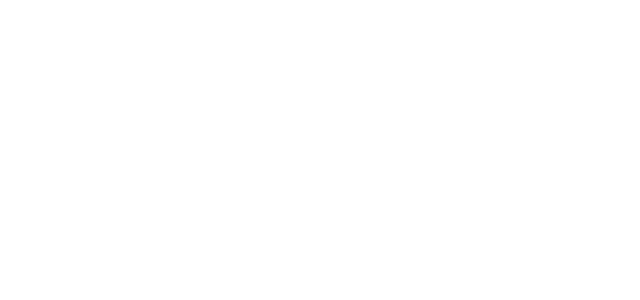
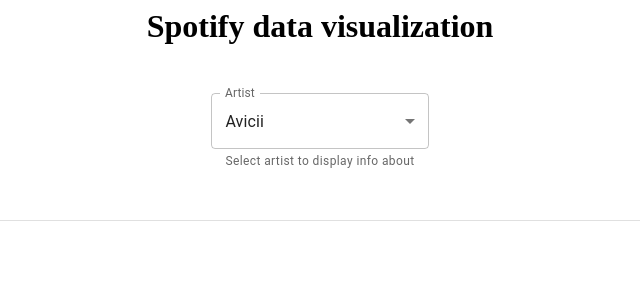
Before and after one commit to xsuran07/spotify-web-app, a React (Create React App) app: page / in a window 1280 px wide. Shown: the top 300 px of the page, without its empty margins (320-960 px from the left). Built offline with nearby package versions, Linux system fonts and the light colour scheme.

Commit message:
Implement component for selecting artist
This component allows user to pick one of the hardcoded artists.
Other components will visualize data connected with chosen artist.

```diff
--- a/src/App.js
+++ b/src/App.js
@@ -1,5 +1,20 @@
+import { useState } from 'react';
+import Stack from '@mui/material/Stack';
+import Divider from '@mui/material/Divider';
+
+import { SelectArtist, artistsList } from './components/SelectArtist';
+
 export default function App() {
+  const [ artistID, setArtistID ] = useState(artistsList[0].id);
+
   return (
-    <div></div>
+    <Stack
+      spacing={6}
+      alignItems='center'
+    >
+      <h1>Spotify data visualization</h1>
+      <SelectArtist artistID={artistID} setArtistID={setArtistID} />
+      <Divider style={{ width: '100%' }}/>
+    </Stack>
   );
 }
--- /dev/null
+++ b/src/components/SelectArtist.jsx
@@ -0,0 +1,55 @@
+/**
+ * @brief Component for selecting an artist whose detailed
+ * information shall be shown.
+ *
+ * @author Jakub Šuráň (xsuran07@stud.fit.vutbr.cz)
+ * @file SelectArtist.jsx
+ */
+
+import FormControl from '@mui/material/FormControl';
+import InputLabel from '@mui/material/InputLabel';
+
+import MenuItem from '@mui/material/MenuItem';
+import Select from '@mui/material/Select';
+import FormHelperText from '@mui/material/FormHelperText';
+
+/**
+ * @brief List with objects that represent different artists (their names
+ * and ID assigned by spotify REST API).
+ */
+export const artistsList = [
+  { name: 'Avicii', id: '1vCWHaC5f2uS3yhpwWbIA6' },
+  { name: 'Pitbull', id: '0TnOYISbd1XYRBk9myaseg' },
+  { name: 'Martin Garix', id: '60d24wfXkVzDSfLS6hyCjZ' }
+];
+
+/**
+ * @brief Select component which allows user to pick artist about which
+ * information shall be displayed..
+ *
+ * @param artistID State variable storing ID of currently picked artist.
+ * @param setAristID Setter function for artistID state variable.
+ */
+export const SelectArtist = ({ artistID, setArtistID }) => {
+  const handleChange = (event) => {
+    setArtistID(event.target.value);
+  };
+
+  return (
+    <FormControl sx={{ m:1, minWidth: 150 }}>
+      <InputLabel id='select-artist-label'>Artist</InputLabel>
+      <Select
+        id='select-artist'
+        labelId='select-artist-label'
+        label='Artist'
+        value={artistID}
+        onChange={handleChange}
+      >
+        {artistsList.map(artist =>
+          <MenuItem key={artist.id} value={artist.id}>{artist.name}</MenuItem>
+        )}
+      </Select>
+      <FormHelperText>Select artist to display info about</FormHelperText>
+    </FormControl>
+  );
+}
```
